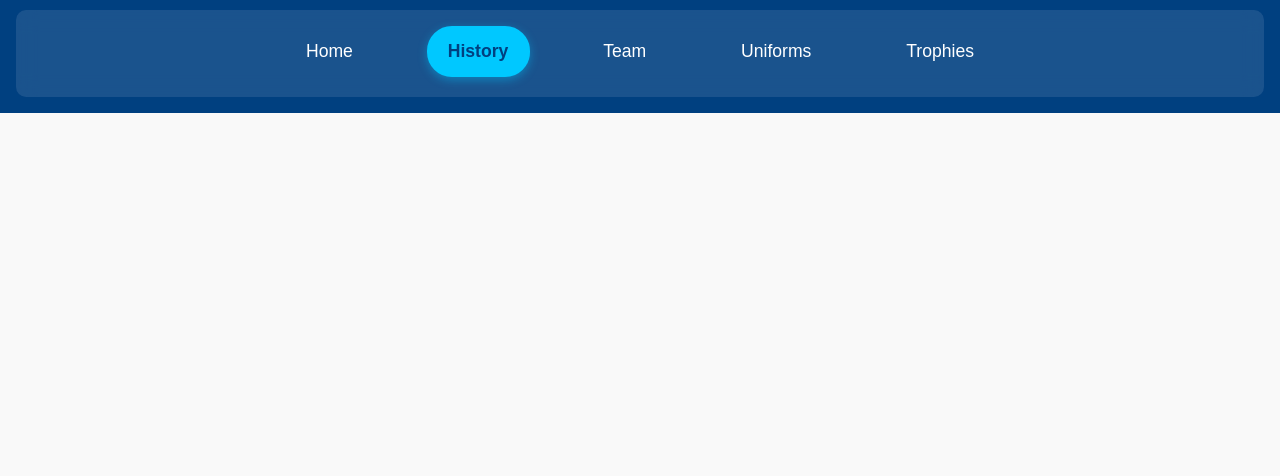
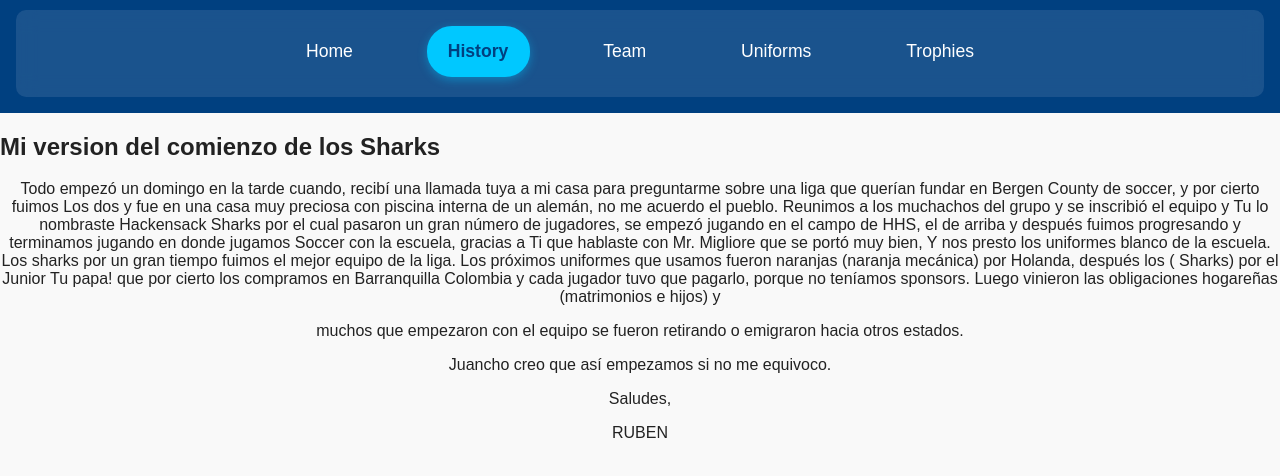
Before and after one commit to FrankGrillo1991/Hackensack-Sharks-FC, a plain HTML site: page history.html in a window 1280 px wide. Shown: the part 114-590 px from the top of the page. Drawn offline with Linux system fonts and the light colour scheme.

Commit message:
Update history.html

```diff
--- a/history.html
+++ b/history.html
@@ -23,6 +23,28 @@
     </header>
     <main>
 
+       <div class="history-content">
+           <h2>Mi version del comienzo de los Sharks</h2>
+           <p>
+               Todo empezó un domingo en la tarde cuando, recibí una llamada tuya a mi casa para preguntarme sobre una liga que querían fundar en Bergen County de soccer, y por cierto fuimos
+               Los dos y fue en una casa muy preciosa con piscina interna de un alemán, no me acuerdo el pueblo. Reunimos a los muchachos del grupo y se inscribió el equipo y Tu lo nombraste
+               Hackensack Sharks por el cual pasaron un gran número de jugadores, se empezó jugando en el campo de HHS, el de arriba y después fuimos progresando y terminamos jugando
+               en donde jugamos Soccer con la escuela, gracias a Ti que hablaste con Mr. Migliore que se portó muy bien, Y nos presto los uniformes blanco de la escuela.  Los sharks por un gran tiempo fuimos el mejor equipo de la liga. Los próximos uniformes que usamos fueron naranjas (naranja mecánica) por Holanda, después los ( Sharks)  por el Junior Tu papa! que por cierto los compramos en Barranquilla Colombia y cada jugador tuvo que pagarlo, porque no teníamos sponsors. Luego vinieron las obligaciones hogareñas (matrimonios e hijos) y
+           </p>
+           <p>
+               muchos que empezaron con el equipo se fueron retirando o emigraron hacia otros estados.
+           </p>
+           <p>
+               Juancho creo que así empezamos si no me equivoco.
+           </p>
+           <p>
+               Saludes,
+           </p>
+
+        <p>RUBEN</p>
+
+
+        </div>
 
     </main>
     <script src="script.js"></script>
```
